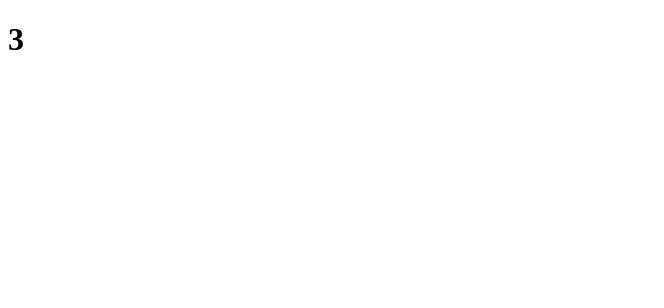
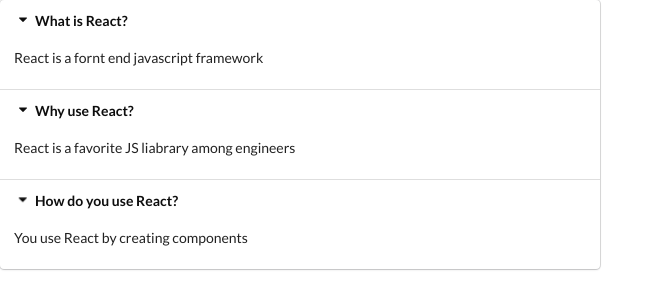
Before and after one commit to likeam/hooks, a React (Create React App) app: page / in a window 1280 px wide. Shown: the top 308 px of the page, without its empty margins (0-664 px from the left). Built offline with nearby package versions, Linux system fonts and the light colour scheme.

Commit message:
Buiding State

```diff
--- a/public/index.html
+++ b/public/index.html
@@ -15,6 +15,7 @@
       user's mobile device or desktop. See https://developers.google.com/web/fundamentals/web-app-manifest/
     -->
     <link rel="manifest" href="%PUBLIC_URL%/manifest.json" />
+    <link rel="stylesheet" href="https://cdnjs.cloudflare.com/ajax/libs/semantic-ui/2.5.0/semantic.min.css" integrity="sha512-KXol4x3sVoO+8ZsWPFI/r5KBVB/ssCGB5tsv2nVOKwLg33wTFP3fmnXa47FdSVIshVTgsYk/1734xSk9aFIa4A==" crossorigin="anonymous" referrerpolicy="no-referrer" />
     <!--
       Notice the use of %PUBLIC_URL% in the tags above.
       It will be replaced with the URL of the `public` folder during the build.
--- a/src/components/Accordion.js
+++ b/src/components/Accordion.js
@@ -1,11 +1,31 @@
-import React from 'react'
+import React, {useState} from 'react'
 
 const Accordion = ({ items }) => {
-    return (
-        <div>
-        <h1>{items.length}</h1>
+
+    const [activeIndex, setActiveIndex] = useState(null);
+
+    const onTitleClick = (index) => {
+        setActiveIndex(index);
+    };
+
+    const ren = items.map(( item, index) => {
+        return <React.Fragment key={item.title}>
+                <div className='title active'
+                onClick={() => onTitleClick(index)} >
+                    <i className="dropdown icon"></i>
+                    {item.title}
+                </div>
+                <div className="content active">
+                    <p>{item.content}</p>
+                </div>
+            </React.Fragment>
+    });
+
+    return (<div>
+        <div className="ui styled accordion">{ren}</div>
+        <h1>{activeIndex}</h1>
         </div>
-    )
+    );
 }
 
 export default Accordion
```
